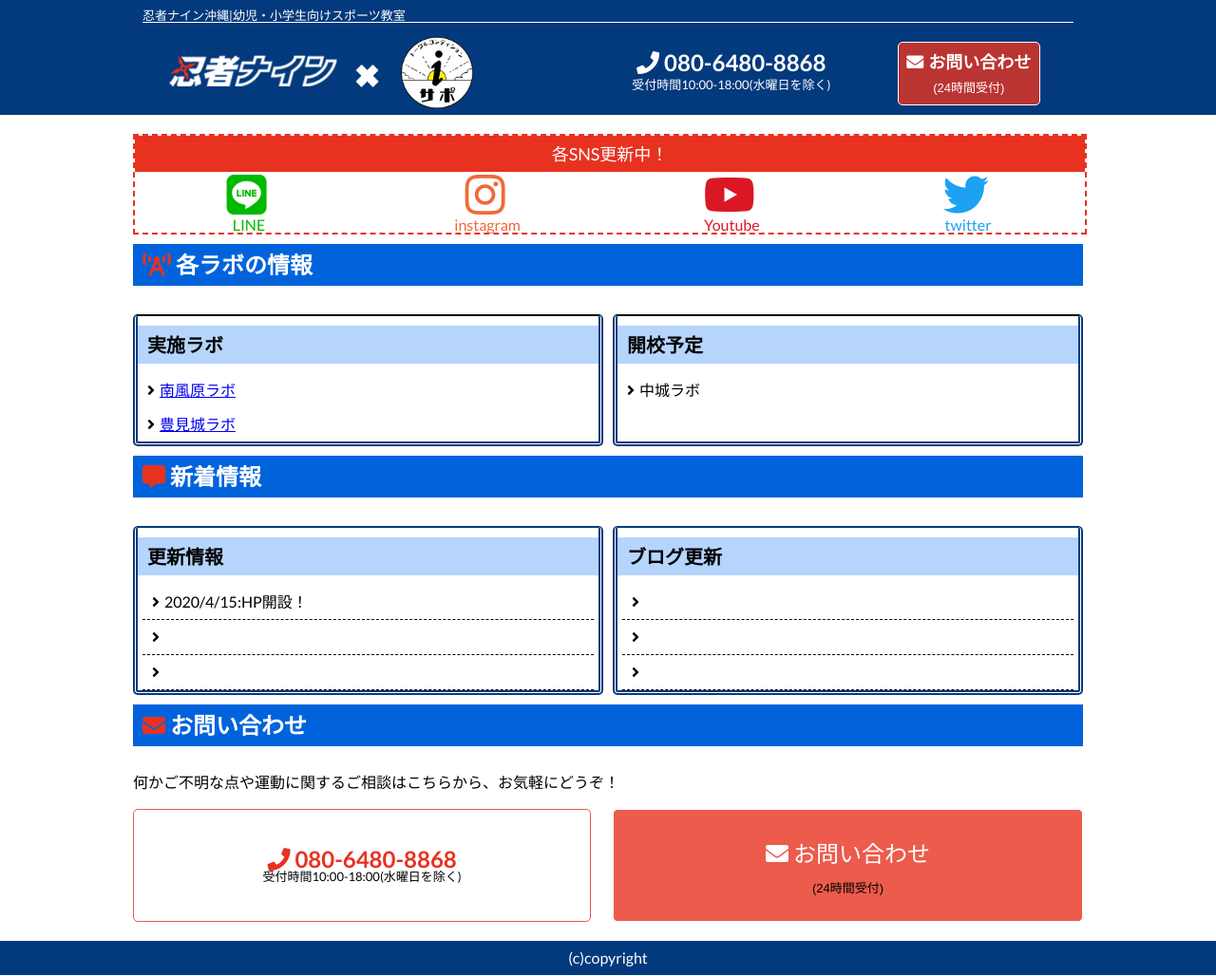
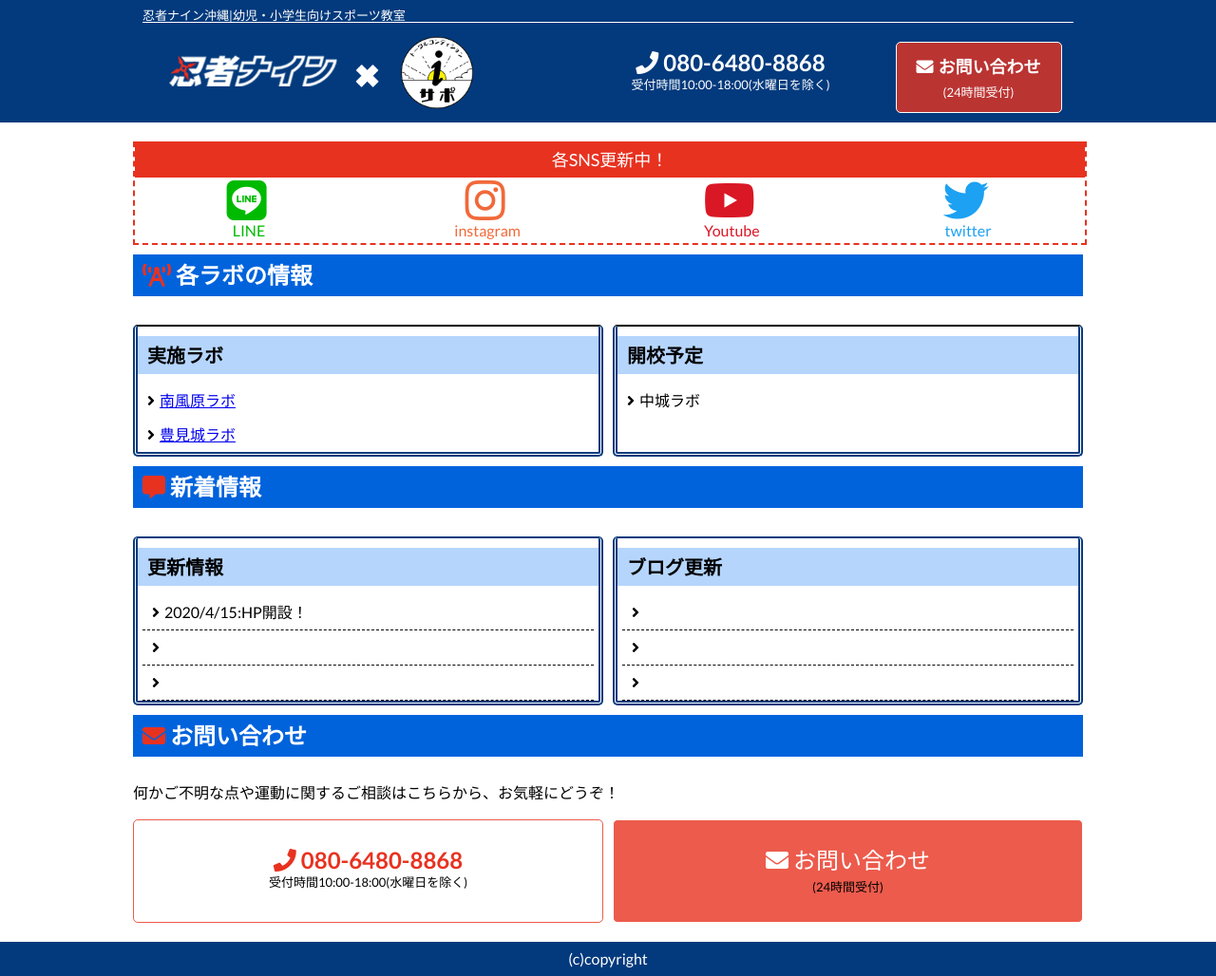
Before and after one commit to thousand7274/ninja9, a PHP site: page / in a window 1280 px wide. Shown: the whole page at 95% size. Run offline with PHP 8.4, Linux system fonts and the light colour scheme; some libraries are stand-ins or nearby versions.

Commit message:
ボタンタグを変更
ボタンタグからdivへ変更

```diff
--- a/ninja9/html/index.html
+++ b/ninja9/html/index.html
@@ -25,14 +25,16 @@
                 <div class="header__contact">
                     <a href="tel:08064808868">
                         <div class="header__tel" type="button">
-                            <span><i class="fas fa-phone "></i>080-6480-8868</span>
+                            <span><i class="fas fa-phone"></i>080-6480-8868</span>
                             <p>受付時間10:00-18:00<br class="sm-br">(水曜日を除く)</p>
                         </div>
                     </a>
-                    <button class="header__contactBtn" type="button"
-                        onclick="location.href='https://forms.gle/6SNhzUnRRcwuEUjq6'">
+                    <a href="https://forms.gle/6SNhzUnRRcwuEUjq6" target="__blank">
+                        <div class="header__contactBtn">
                             <i class="fas fa-envelope"></i>お問い合わせ
-                        <p>(24時間受付)</p></button>
+                            <p>(24時間受付)</p>
+                        </div>
+                    </a>
                 </div>
             </div>
         </div>
@@ -42,25 +44,25 @@
             <div class="sns">
                 <p class="sns__disc">各SNS更新中！</p>
                 <div class="sns__icon">
-                <a href="http://">
+                    <a href="http://" target="__blank">
                         <div class="icon-line">
                             <i class="fab fa-line fa-3x"></i>
                             <p class="sns__text">LINE</p>
                         </div>
                     </a>
-                <a href="http://">
+                    <a href="https://www.instagram.com/ninja9okinawa/" target="__blank">
                         <div class="icon-insta">
                             <i class="fab fa-instagram fa-3x"></i>
                             <p class="sns__text">instagram</p>
                         </div>
                     </a>
-                <a href="http://">
+                    <a href="https://www.youtube.com/channel/UCHjz9-wgnzSU6OHpa9x0cAg" target="__blank">
                         <div class="icon-youtube">
                             <i class="fab fa-youtube fa-3x"></i>
                             <p class="sns__text">Youtube</p>
                         </div>
                     </a>
-                <a href="http://">
+                    <a href="https://twitter.com/ninja9okinawa" target="__blank">
                         <div class="icon-twitter">
                             <i class="fab fa-twitter fa-3x"></i>
                             <p class="sns__text">twitter</p>
@@ -111,16 +113,22 @@
             <div class="bottom">
                 <p class="bottom__text">何かご不明な点や運動に関するご相談は<br class="sm-br">こちらから、お気軽にどうぞ！</p>
                 <div class="bottom__contact">
+                    <div class="bottom__tel">
                         <a href="tel:08064808868">
-                    <div class="bottom__tel">
+                            <div>
                                 <span><i class="fas fa-phone "></i>080-6480-8868</span>
                                 <p>受付時間10:00-18:00<br class="sm-br">(水曜日を除く)</p>
                             </div>
                         </a>
-                <button class="bottom__contactBtn" type="button"
-                    onclick="location.href='https://forms.gle/6SNhzUnRRcwuEUjq6'">
-                    <i class="fas fa-envelope"></i>お問い合わせ
-                    <p>(24時間受付)</p></button>
+                    </div>
+                    <div class="bottom__contactBtn">
+                        <a href="https://forms.gle/6SNhzUnRRcwuEUjq6">
+                            <div>
+                                <span><i class="fas fa-envelope"></i>お問い合わせ</span>
+                                <p>(24時間受付)</p>
+                            </div>
+                        </a>
+                    </div>
                 </div>
             </div>
         </div>
--- a/ninja9/html/sass/layout/_l-header.scss
+++ b/ninja9/html/sass/layout/_l-header.scss
@@ -106,7 +106,7 @@
             }
         }
         &__contactBtn{
-            width: 30%;
+            width: 100%;
             text-align: center;
             border: 1px  white solid;
             background-color: $btn-b;
@@ -116,6 +116,7 @@
             line-height: 1.7;
             font-size: 18px;
             font-weight: bold;
+            padding: $m-1;
             p{
                 font-size: small;
                 color:$font-color;
--- a/ninja9/html/sass/layout/_l-main.scss
+++ b/ninja9/html/sass/layout/_l-main.scss
@@ -29,9 +29,7 @@
         display: flex;
         justify-content: space-between;
         a{
-            color:$font-color;
             text-decoration: none;
-
         }
     }
     &__tel{
@@ -40,15 +38,16 @@
         padding: $m-1 $m-5;
         border-radius: 5px;
         align-items: center;
-        // width: 50%;
         text-align: center;
         color:$font-color2;
         font-size: 18px;
         width: 95%;
+        color:$font-color;
 
         p{
             font-size: small;
             color:#000;
+            padding-top: $m-5;
         }
     }
     &__contactBtn{
@@ -71,6 +70,7 @@
 }
 .sns{
     border: 2px $font-color2 dashed;
+    border-top: none;
     display: flex;
     flex-direction: column;
     width:100%;
@@ -89,6 +89,7 @@
     &__icon{
         display: flex;
         justify-content: space-around;
+        padding-bottom: $m-5;
 
         a{
             text-decoration: none;
@@ -211,7 +212,7 @@
             margin-left: $m-1;
         }
         &__list{
-            li{
+             & li{
                 padding: $m-1;
                 border-bottom: 1px dashed #000;
                 margin: 0 $m-5;
@@ -226,41 +227,42 @@
             display: flex;
             justify-content: space-around;
             width: 100%;
-
-            a{
-                width: 50%;
-            }
-
         }
         &__tel{
-            background-color: transparent;
-            padding: $m-1 *4 $m-5;
-            align-items: center;
+            font-weight: bold;
+            border :1px solid $btn-b;
+            padding: $m-1 *3 $m-5;
+            text-align: center;
             font-size: 24px;
-            font-weight: bold;
-            text-align: center;
-            color:$font-color2;
-            border :1px solid $btn-b;
+            text-decoration: none;
             cursor: pointer;
-
-            p{
+            width: 50%;
+            & span{
+                color:$font-color2;
+            }
+            & p{
                 font-size: small;
                 color:#000;
                 font-weight: initial;
+                padding-top: $m-5;
             }
         }
 
         &__contactBtn{
-            padding: $m-1 *2 $m-5;
+            padding: $m-1 *3 $m-5;
             text-align: center;
             background-color: $btn-b;
             border-radius: 5px;
             margin-left: $m-1;
             font-size: 24px;
-            color:$font-color;
             text-decoration: none;
             cursor: pointer;
-            p{
+            width: 50%;
+
+            & span{
+                color:$font-color;
+            }
+            & p{
                 font-size: small;
                 color:#000;
                 font-weight: initial;
--- a/ninja9/html/sass/layout/_layout.scss
+++ b/ninja9/html/sass/layout/_layout.scss
@@ -1,3 +1,3 @@
-@import 'l-header.scss';
+@import 'l-header';
 @import 'l-main';
 @import 'l-footer';
--- a/ninja9/html/sass/style.scss
+++ b/ninja9/html/sass/style.scss
@@ -1,2 +1,3 @@
 @import 'foundation/foundation.scss';
+@import 'object/object';
 @import 'layout/layout.scss';
```
Also changed, not shown: ninja9/html/labo.html (+20 -5 lines), ninja9/html/css/style.css, 1 other file. Lines whose indentation alone changed are shown as unchanged.
